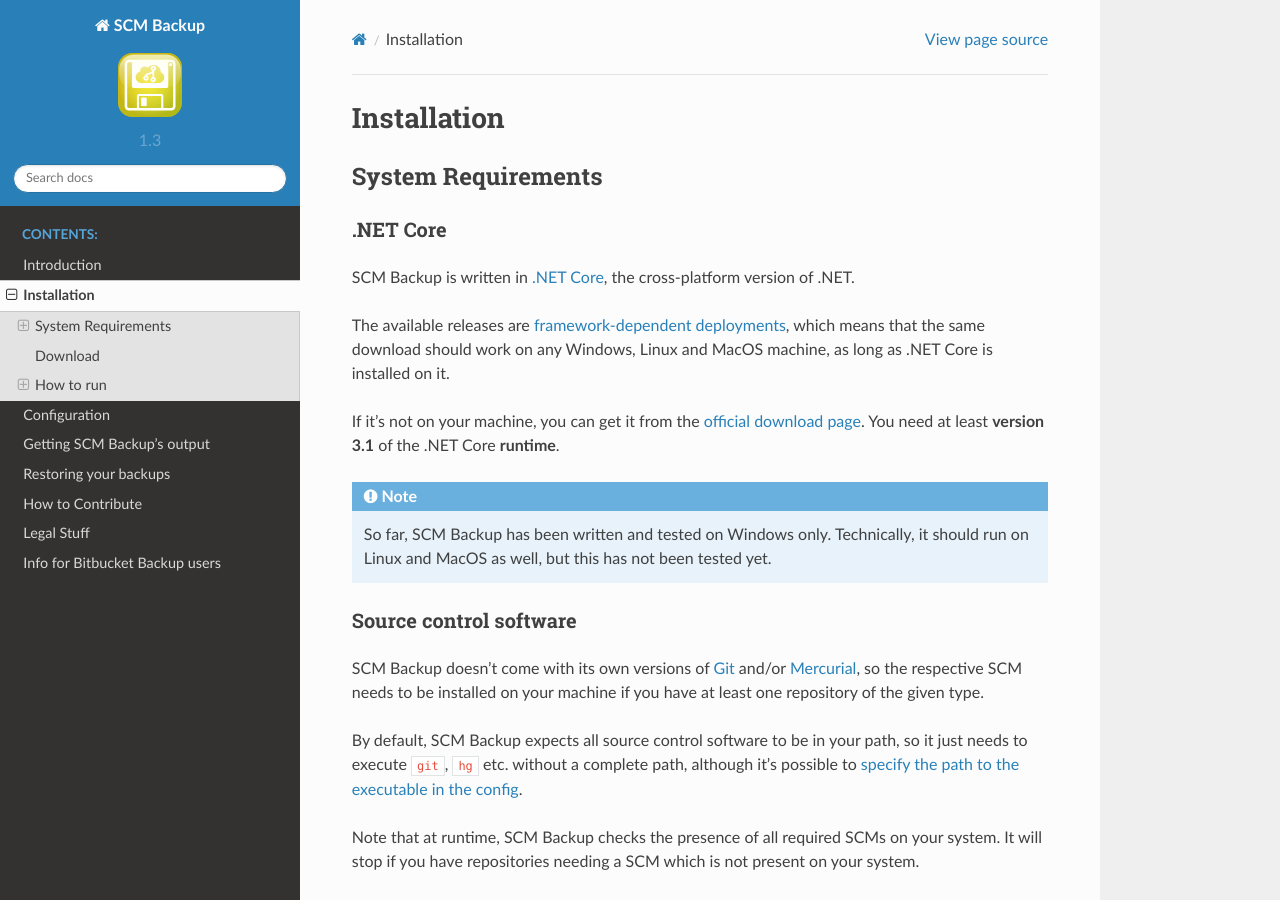
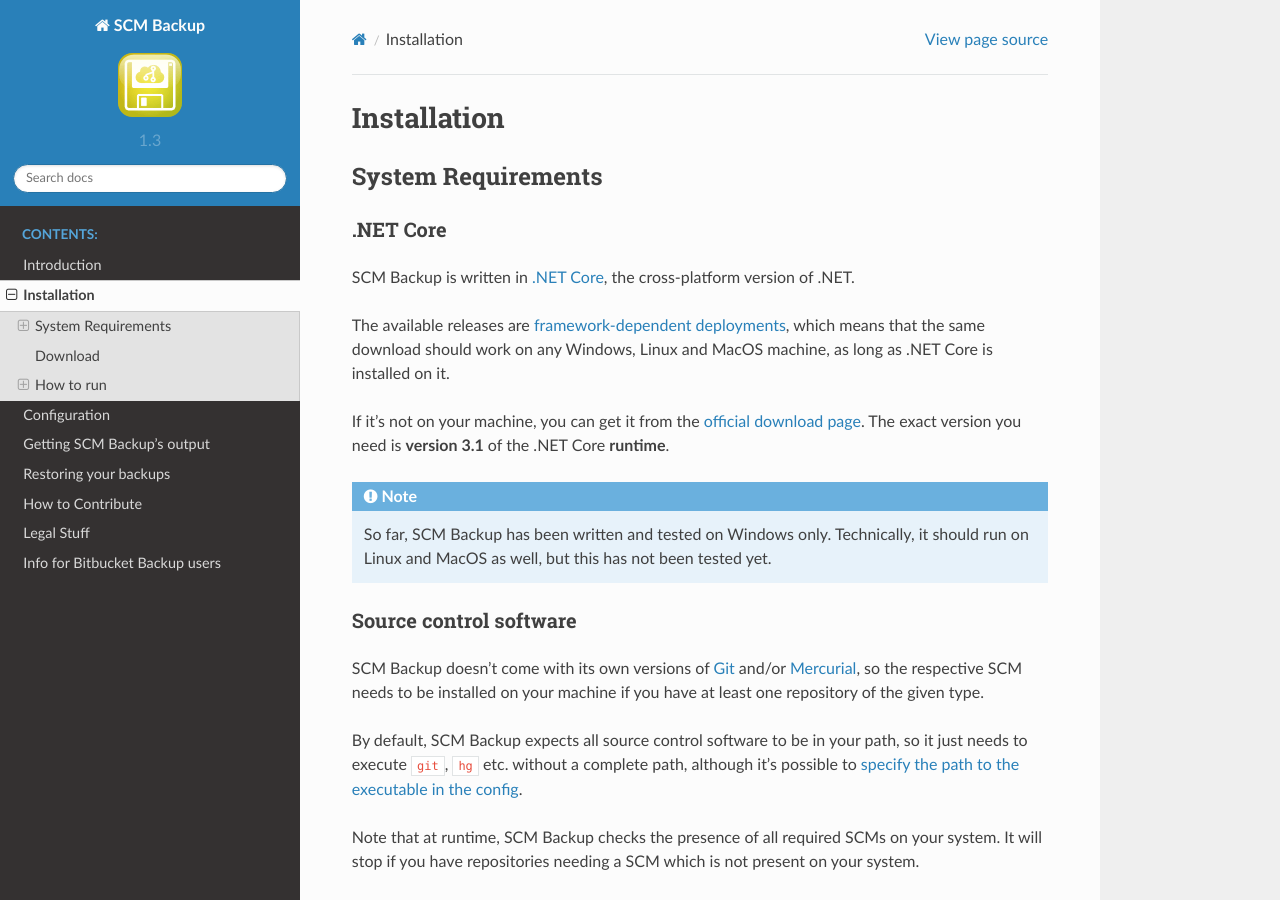
Before and after one commit to christianspecht/scm-backup-docs, a Sphinx documentation site: the page built from source/install.rst, in a window 1280 px wide and 900 px high. Built offline with Sphinx 7.4.7 and the Read the Docs theme 2.0.0, drawn with Linux system fonts in a browser that asks for light colours.

Commit message:
SCM Backup needs that exact version of the runtime
(as mentioned in christianspecht/scm-backup#37)

```diff
--- a/source/install.rst
+++ b/source/install.rst
@@ -13,7 +13,7 @@ SCM Backup is written in `.NET Core <https://dotnet.github.io/>`_, the cross-pla
 
 The available releases are `framework-dependent deployments <https://docs.microsoft.com/en-us/dotnet/core/deploying/>`_, which means that the same download should work on any Windows, Linux and MacOS machine, as long as .NET Core is installed on it.
 
-If it's not on your machine, you can get it from the `official download page <https://www.microsoft.com/net/download>`_. You need at least **version 3.1** of the .NET Core **runtime**.
+If it's not on your machine, you can get it from the `official download page <https://www.microsoft.com/net/download>`_. The exact version you need is **version 3.1** of the .NET Core **runtime**.
 
 .. note::
 
```
